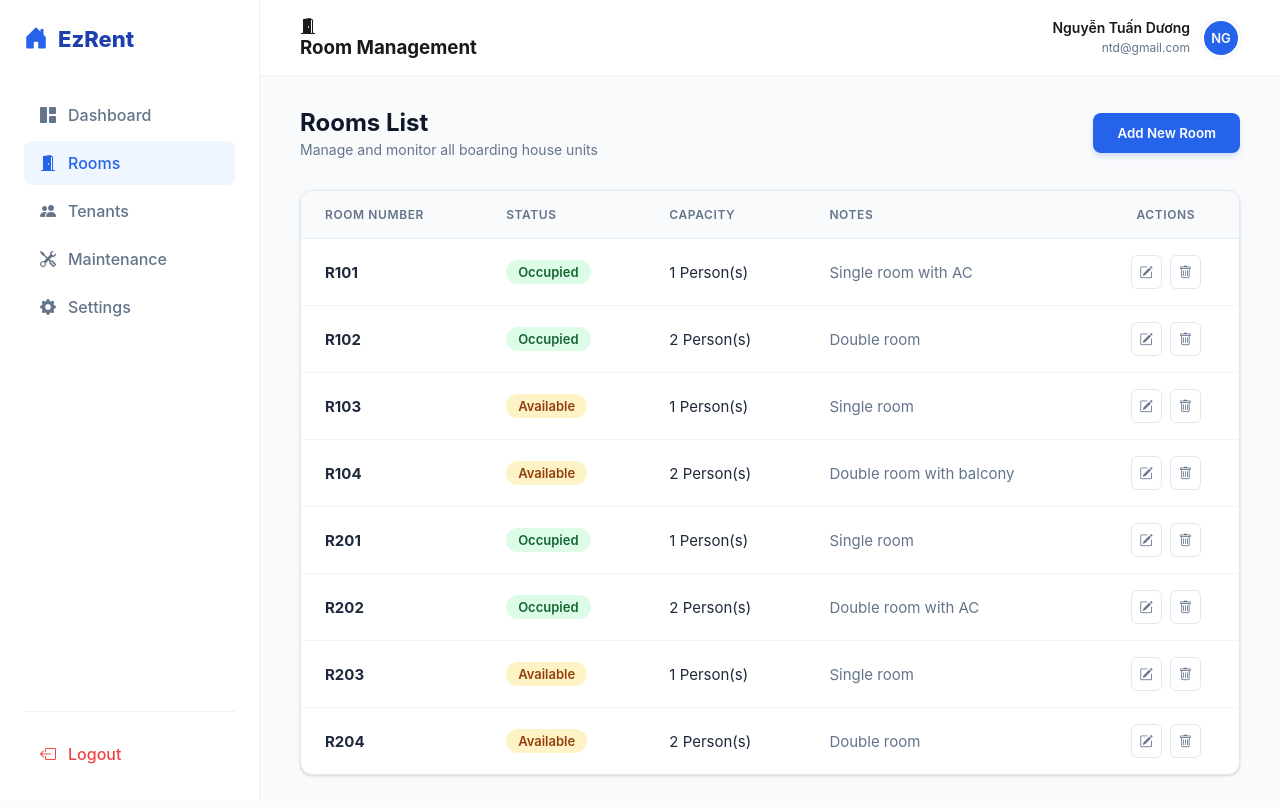
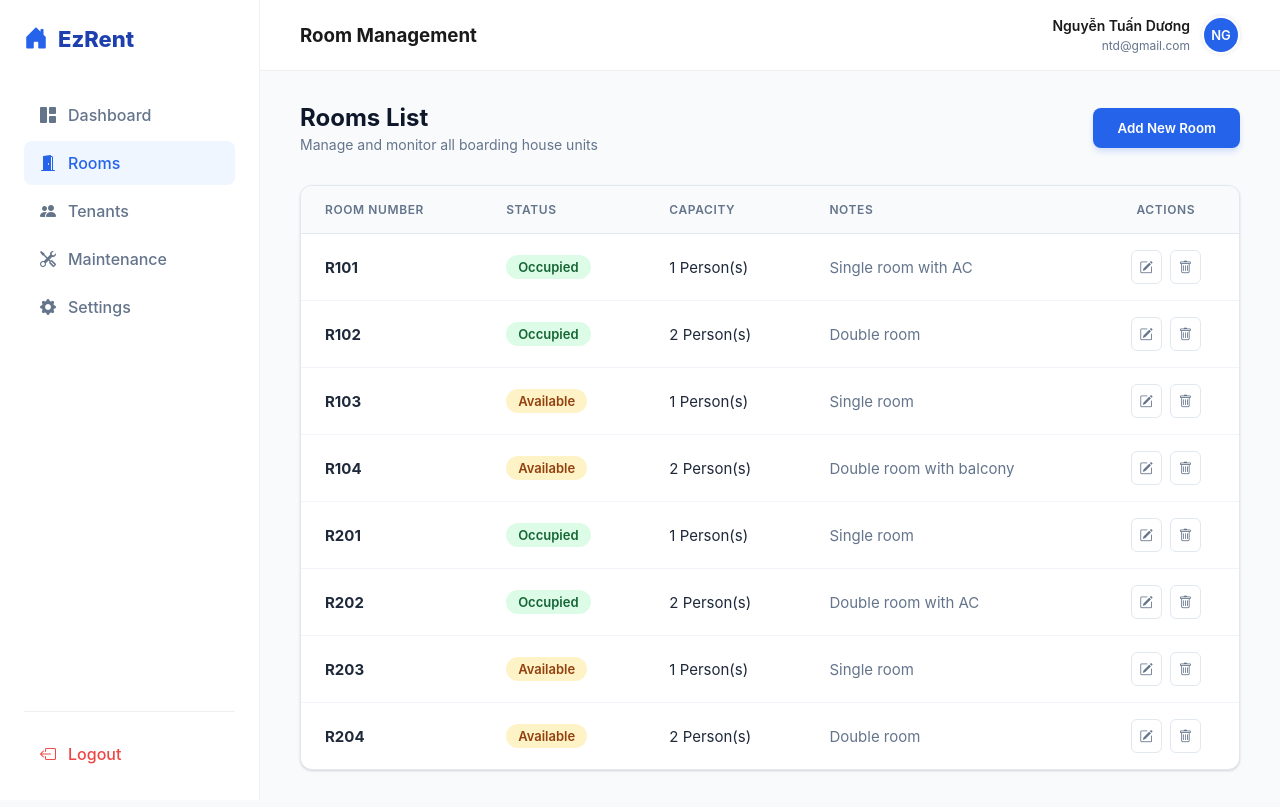
Before and after one commit to Gnoud34/EzRent, a React (Vite) app: page /rooms in a window 1280 px wide. Built offline with nearby package versions, Linux system fonts and the light colour scheme.

Commit message:
Update Rooms.tsx

```diff
--- a/src/pages/Rooms/Rooms.tsx
+++ b/src/pages/Rooms/Rooms.tsx
@@ -89,7 +89,6 @@ const Rooms: React.FC = () => {
                 {/* Header Section */}
                 <header className="top-header">
                     <div className="header-title">
-                        <i className="bi bi-door-open-fill"></i>
                         <h3>Room Management</h3>
                     </div>
                     <div className="admin-profile">
```
